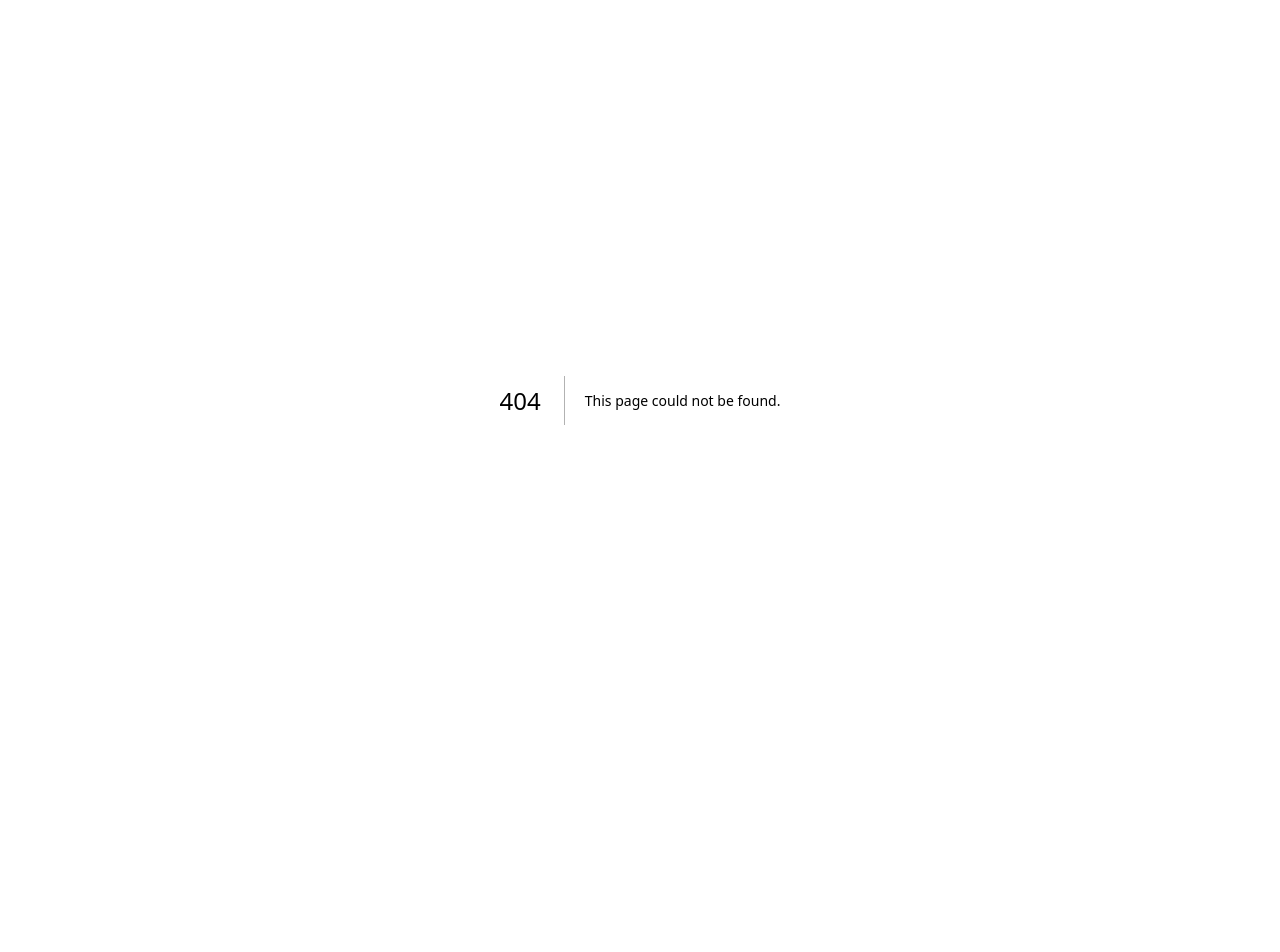
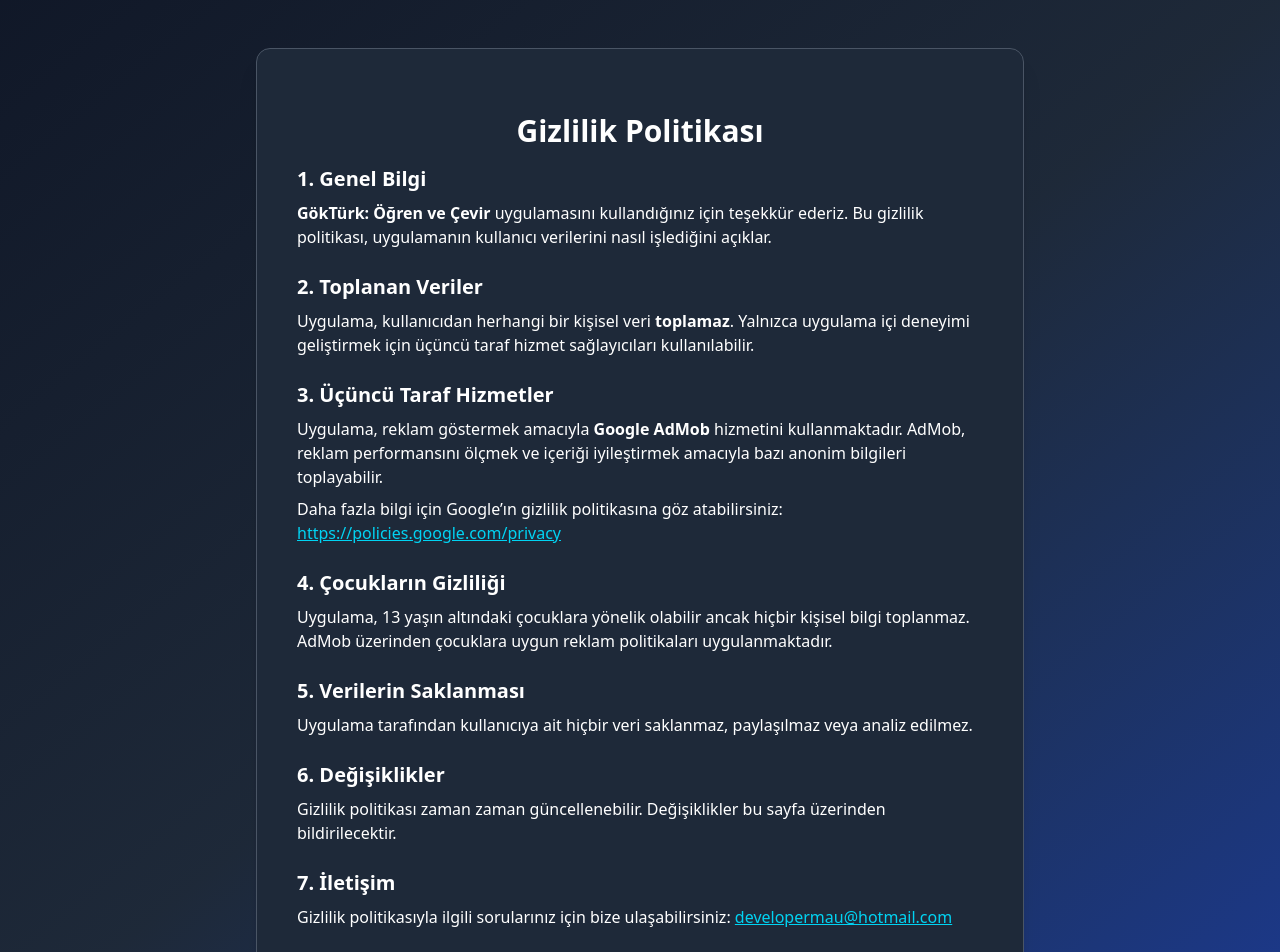
Before and after one commit to MertAliUzun/landing_page_gokturk, a Next.js app: page /privacy in a window 1280 px wide. Before the commit this address had no page. Shown: the top 952 px of the page. Before the commit the page ends 800 px from the top, so only its background shows below. Built offline with nearby package versions, Linux system fonts and the light colour scheme.

Commit message:
v 0.3 (added privacy page)

```diff
--- /dev/null
+++ b/app/privacy/page.tsx
@@ -0,0 +1,85 @@
+import { Card, CardContent } from "@/components/ui/card"
+import { Metadata } from "next"
+
+export const metadata: Metadata = {
+  title: "Gizlilik Politikası - GökTürk",
+  description: "GökTürk: Öğren ve Çevir uygulamasının gizlilik politikası",
+}
+
+export default function PrivacyPolicyPage() {
+  return (
+    <div className="min-h-screen bg-gradient-to-br from-gray-900 via-gray-800 to-blue-900 text-white px-4 py-12 sm:px-8 md:px-24">
+      <Card className="bg-gray-800 text-white border border-gray-600 shadow-xl max-w-3xl mx-auto">
+        <CardContent className="p-6 sm:p-10 space-y-6">
+          <h1 className="text-3xl font-bold text-center mb-4">Gizlilik Politikası</h1>
+
+          <section>
+            <h2 className="text-xl font-semibold mb-2">1. Genel Bilgi</h2>
+            <p>
+              <strong>GökTürk: Öğren ve Çevir</strong> uygulamasını kullandığınız için teşekkür ederiz. Bu gizlilik politikası, uygulamanın kullanıcı verilerini nasıl işlediğini açıklar.
+            </p>
+          </section>
+
+          <section>
+            <h2 className="text-xl font-semibold mb-2">2. Toplanan Veriler</h2>
+            <p>
+              Uygulama, kullanıcıdan herhangi bir kişisel veri <strong>toplamaz</strong>. Yalnızca uygulama içi deneyimi geliştirmek için üçüncü taraf hizmet sağlayıcıları kullanılabilir.
+            </p>
+          </section>
+
+          <section>
+            <h2 className="text-xl font-semibold mb-2">3. Üçüncü Taraf Hizmetler</h2>
+            <p>
+              Uygulama, reklam göstermek amacıyla <strong>Google AdMob</strong> hizmetini kullanmaktadır. AdMob, reklam performansını ölçmek ve içeriği iyileştirmek amacıyla bazı anonim bilgileri toplayabilir.
+            </p>
+            <p className="mt-2">
+              Daha fazla bilgi için Google’ın gizlilik politikasına göz atabilirsiniz:{" "}
+              <a
+                href="https://policies.google.com/privacy"
+                target="_blank"
+                rel="noopener noreferrer"
+                className="text-cyan-400 underline hover:text-cyan-300"
+              >
+                https://policies.google.com/privacy
+              </a>
+            </p>
+          </section>
+
+          <section>
+            <h2 className="text-xl font-semibold mb-2">4. Çocukların Gizliliği</h2>
+            <p>
+              Uygulama, 13 yaşın altındaki çocuklara yönelik olabilir ancak hiçbir kişisel bilgi toplanmaz. AdMob üzerinden çocuklara uygun reklam politikaları uygulanmaktadır.
+            </p>
+          </section>
+
+          <section>
+            <h2 className="text-xl font-semibold mb-2">5. Verilerin Saklanması</h2>
+            <p>
+              Uygulama tarafından kullanıcıya ait hiçbir veri saklanmaz, paylaşılmaz veya analiz edilmez.
+            </p>
+          </section>
+
+          <section>
+            <h2 className="text-xl font-semibold mb-2">6. Değişiklikler</h2>
+            <p>
+              Gizlilik politikası zaman zaman güncellenebilir. Değişiklikler bu sayfa üzerinden bildirilecektir.
+            </p>
+          </section>
+
+          <section>
+            <h2 className="text-xl font-semibold mb-2">7. İletişim</h2>
+            <p>
+              Gizlilik politikasıyla ilgili sorularınız için bize ulaşabilirsiniz:{" "}
+              <a
+                href="mailto:developermau@hotmail.com"
+                className="text-cyan-400 underline hover:text-cyan-300"
+              >
+                developermau@hotmail.com
+              </a>
+            </p>
+          </section>
+        </CardContent>
+      </Card>
+    </div>
+  )
+}
```
